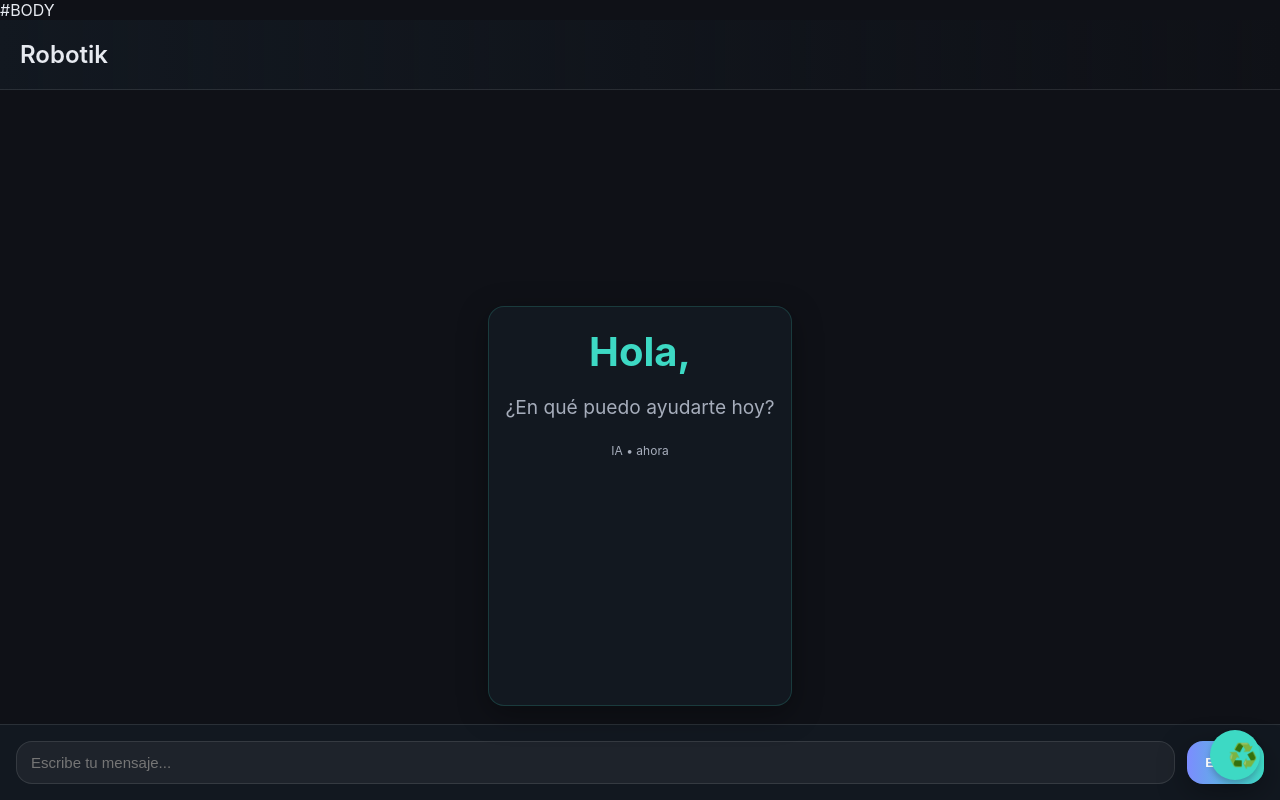
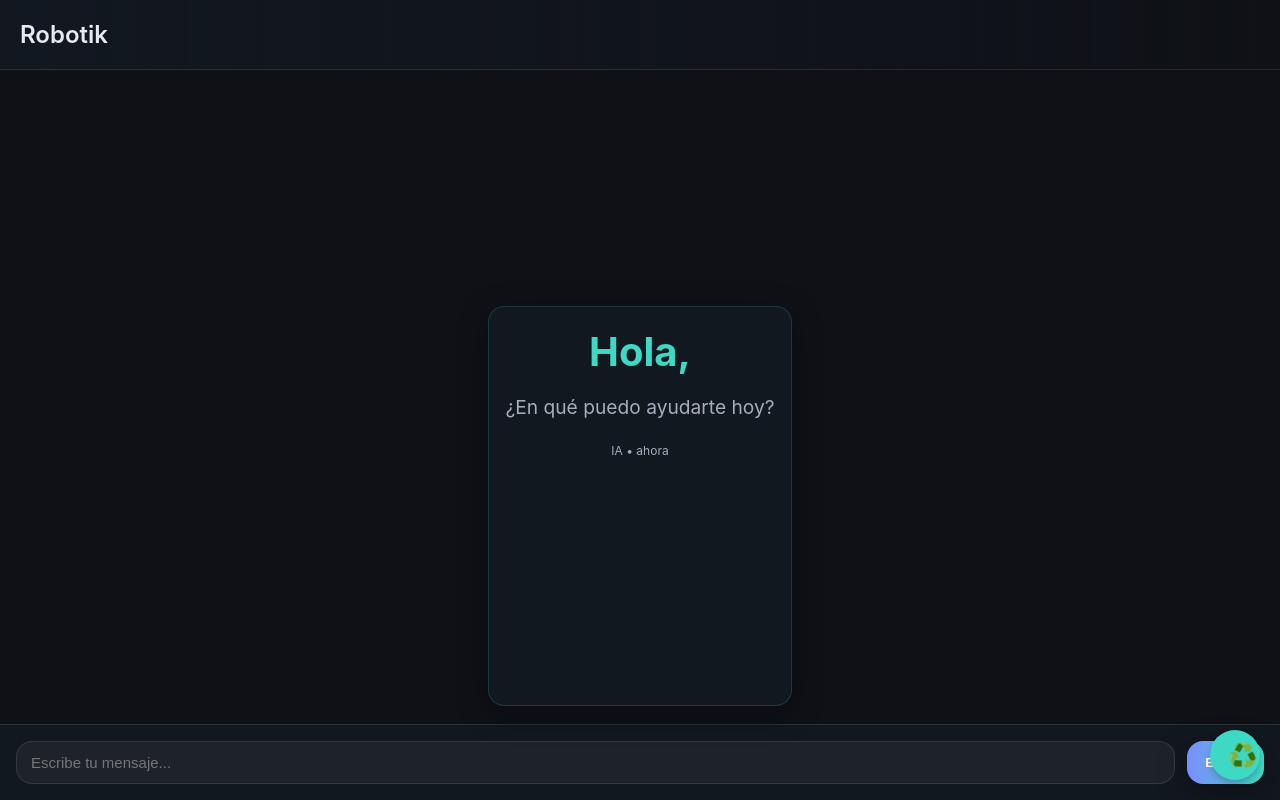
Before and after one commit to Iautomatics/contenedor-chat, a Flask app: page / in a window 1280 px wide. Run offline with Flask 3, Linux system fonts and the light colour scheme; some libraries are stand-ins or nearby versions.

Commit message:
Update index.html

```diff
--- a/templates/index.html
+++ b/templates/index.html
@@ -1,4 +1,4 @@
-  <!DOCTYPE html>
+<!DOCTYPE html>
 <html lang="es">
   <head>
     <meta charset="UTF-8" />
@@ -303,7 +303,6 @@ function typeWriter(element, html) {
   </script>
   </head>
 
-#BODY
 
   <body>
   <h2>Robotik</h2>
```
